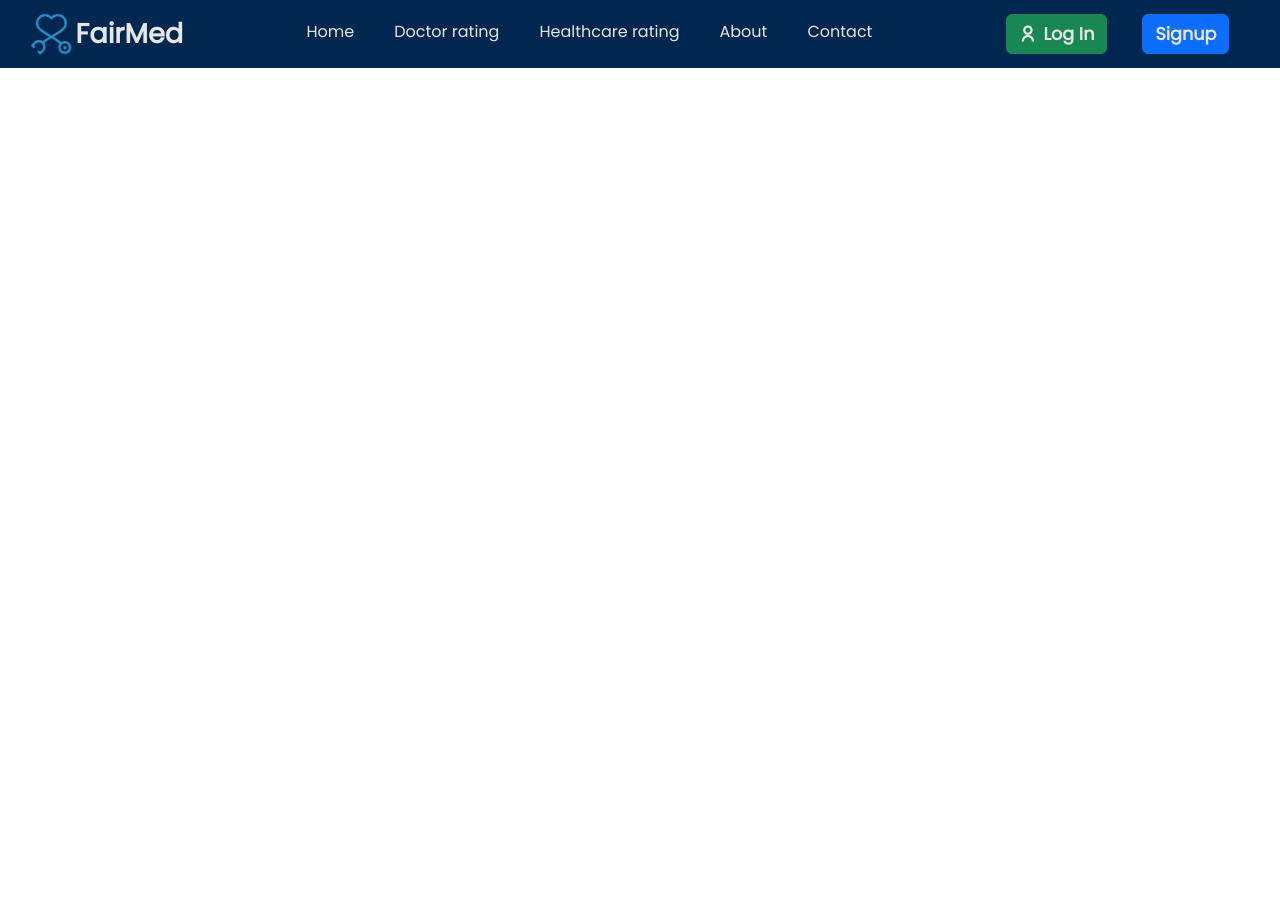
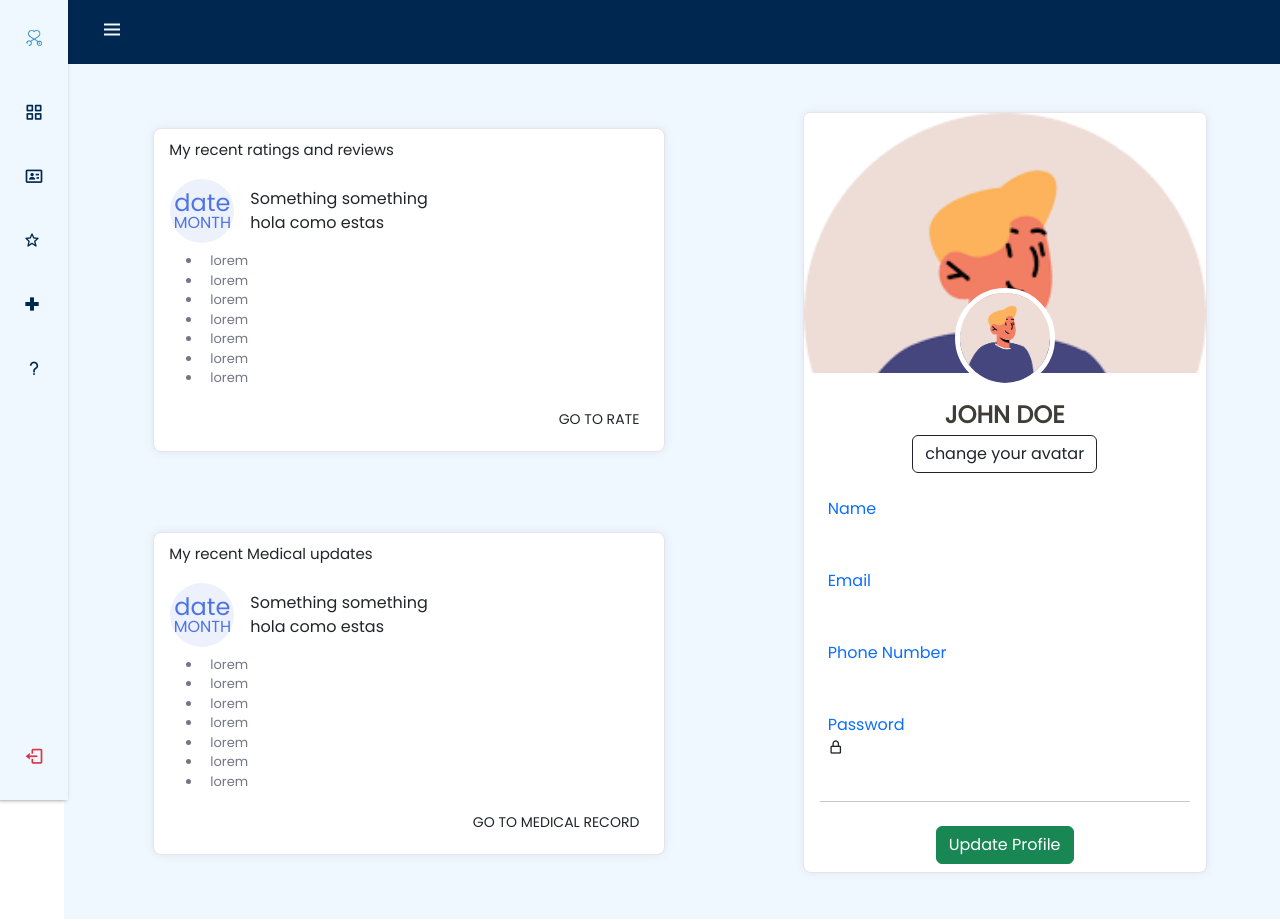
Before and after one commit to SalmanAliGithub/FairMED-Code-Base, a React (Create React App) app: page /physician-dashboard in a window 1280 px wide. Before the commit this address had no page. Before the commit the page ends 800 px from the top, so only its background shows below. Built offline with nearby package versions, Linux system fonts and the light colour scheme; no server answers; the HTML template or start-up script is replaced by a standard one.

Commit message:
Login update

```diff
--- a/src/App.js
+++ b/src/App.js
@@ -1,26 +1,25 @@
-import {BrowserRouter, Routes, Route} from 'react-router-dom';
-import Aboutus from './Pages/Aboutus';
-import Home from './Pages/Home';
-import NoPage from './Pages/NoPage';
-import Contact from './Pages/Contact';
-import './App.css';
-import PatientDashboard from './Pages/PatientDashboard';
-import DoctorDashboard from './Pages/DoctorDashboard';
-import FAQ from './Pages/FAQ';
-import DoctorRating from './Pages/DoctorRating';
-import HealthcareRating from './Pages/HealthcareRating';
-import ViewDoctor from './Pages/ViewDoctor';
-import ModalBody from 'react-bootstrap/esm/ModalBody';
-import SignUp from './Components/SignUp/SignUp';
-import Login from './Components/Login/Login';
-import MyMedicalRecord from './Pages/MyMedicalRecord';
-import Support from './Pages/Support';
-import SupportDoc from './Pages/SupportDoc';
-import PdashboardDrate from './Pages/PdashboardDrate';
-import PdashboardHrate from './Pages/PdashboardHrate';
-import ViewDoctorDashboard from './Pages/ViewDoctorDashboard';
+import { BrowserRouter, Routes, Route } from "react-router-dom";
+import Aboutus from "./Pages/Aboutus";
+import Home from "./Pages/Home";
+import NoPage from "./Pages/NoPage";
+import Contact from "./Pages/Contact";
+import "./App.css";
+import PatientDashboard from "./Pages/PatientDashboard";
+import DoctorDashboard from "./Pages/DoctorDashboard";
+import FAQ from "./Pages/FAQ";
+import DoctorRating from "./Pages/DoctorRating";
+import HealthcareRating from "./Pages/HealthcareRating";
+import ViewDoctor from "./Pages/ViewDoctor";
+import ModalBody from "react-bootstrap/esm/ModalBody";
+import SignUp from "./Components/SignUp/SignUp";
+import Login from "./Components/Login/Login";
+import MyMedicalRecord from "./Pages/MyMedicalRecord";
+import Support from "./Pages/Support";
+import SupportDoc from "./Pages/SupportDoc";
+import PdashboardDrate from "./Pages/PdashboardDrate";
+import PdashboardHrate from "./Pages/PdashboardHrate";
+import ViewDoctorDashboard from "./Pages/ViewDoctorDashboard";
 function App() {
-
   return (
     <div>
       <BrowserRouter>
@@ -30,27 +29,44 @@ function App() {
           <Route path="/aboutus" element={<Aboutus />}></Route>
           <Route path="/contact" element={<Contact />}></Route>
           <Route path="*" element={<NoPage />}></Route>
-          <Route path="/patient-dashboard" element={<PatientDashboard />}></Route>
-          <Route path="/doctor-dashboard" element={<DoctorDashboard />}></Route>
+          <Route
+            path="/patient-dashboard"
+            element={<PatientDashboard />}
+          ></Route>
+          <Route
+            path="/physician-dashboard"
+            element={<DoctorDashboard />}
+          ></Route>
           <Route path="/FAQ" element={<FAQ />}></Route>
-          <Route path="/doctor-rating" element={<DoctorRating/>}></Route>
-          <Route path="/view-doctor" element={<ViewDoctor/>}></Route>
-          <Route path="/healthcare-rating" element={<HealthcareRating/>}></Route>
+          <Route path="/doctor-rating" element={<DoctorRating />}></Route>
+          <Route path="/view-doctor" element={<ViewDoctor />}></Route>
+          <Route
+            path="/healthcare-rating"
+            element={<HealthcareRating />}
+          ></Route>
           <Route exact path="/login" element={<Login />}></Route>
           <Route exact path="/signup" element={<SignUp />}></Route>
           <Route exact path="/support" element={<Support />}></Route>
-          <Route path='/my-medical-record' element={<MyMedicalRecord />}></Route>
-          <Route path='/support-doctor' element={<SupportDoc />}></Route>
-          <Route path='/dashboard-doctor-rate' element={<PdashboardDrate />}></Route>
-          <Route path='/dashboard-healthcare-rate' element={<PdashboardHrate />}></Route>
-          <Route path='/view-doctor-dashboard' element={<ViewDoctorDashboard />}></Route>
+          <Route
+            path="/my-medical-record"
+            element={<MyMedicalRecord />}
+          ></Route>
+          <Route path="/support-doctor" element={<SupportDoc />}></Route>
+          <Route
+            path="/dashboard-doctor-rate"
+            element={<PdashboardDrate />}
+          ></Route>
+          <Route
+            path="/dashboard-healthcare-rate"
+            element={<PdashboardHrate />}
+          ></Route>
+          <Route
+            path="/view-doctor-dashboard"
+            element={<ViewDoctorDashboard />}
+          ></Route>
         </Routes>
       </BrowserRouter>
-
-
     </div>
-
-
   );
 }
 
--- a/src/Components/Login/Login.jsx
+++ b/src/Components/Login/Login.jsx
@@ -4,10 +4,12 @@ import { useNavigate } from 'react-router-dom/dist';
 
 function Login() {
   const [isUsingEmail, setIsUsingEmail] = useState(true);
-  const [activeButton, setActiveButton] = useState('patient');
+  const [activeButton, setActiveButton] = useState('');
   const log_url = `http://127.0.0.1:8000/login/${activeButton}/`
   const [isDoctor, setIsDoctor] = useState(false);
   const navigate = useNavigate()
+
+  console.log(activeButton)
 
 
   const [formData, setFormData] = useState({
@@ -43,7 +45,7 @@ function Login() {
   const handleSubmit = async () => {
     loginUser()
     await new Promise(resolve => setTimeout(resolve, 2000));
-    navigate('/patient-dashboard')
+    navigate(`/${activeButton}-dashboard`)
   }
 
 
@@ -94,6 +96,7 @@ function Login() {
                           <input
                             type="email"
                             name ="email"
+                            disabled= {activeButton ? false : true}
                             className="form-control"
                             id="floatingInput"
                             onChange={handleChange}
@@ -103,6 +106,7 @@ function Login() {
                           <input
                             type="tel"
                             name='phone'
+                            disabled= {activeButton ? false : true}
                             className="form-control"
                             id="floatingInput"
                             placeholder="Phone number"
@@ -117,6 +121,7 @@ function Login() {
                         <input
                           type="password"
                           name='password'
+                          disabled= {activeButton ? false : true}
                           className="form-control"
                           id="floatingPassword"
                           placeholder="Password"
@@ -126,6 +131,7 @@ function Login() {
                       </div>
                       <div className="d-grid">
                       <button
+                        disabled= {activeButton ? false : true}
                         className="btn btn-lg btn-primary btn-signup text-uppercase fw-bold mb-2"
                         type="submit"
                       >
--- a/src/Pages/DoctorDashboard.js
+++ b/src/Pages/DoctorDashboard.js
@@ -1,16 +1,157 @@
-import React from 'react'
-import Profile from '../Components/Profile/Profile'
-import Sidebardoc from '../Components/Sidebar/Sidebardoc'
-
+import React, { useEffect, useState } from "react";
+import Profile from "../Components/Profile/Profile";
+import Sidebardoc from "../Components/Sidebar/Sidebardoc";
 
 function DoctorDashboard() {
+  const [data, setData] = useState([{ rate: "No Data", review: "No Data" }]);
+  const token = localStorage.getItem("access_token");
+  const url = `http://localhost:8000/review/recent/`;
+  console.log(typeof data);
+  useEffect(() => {
+    fetch(url, {
+      method: "GET",
+      headers: {
+        Authorization: `Bearer ${token}`,
+        "Content-Type": "application/json",
+      },
+    })
+      .then((res) => {
+        if (!res.ok) {
+          throw new Error(`HTTP Error! Status: ${res.status}`);
+        } else {
+          return res.json();
+        }
+      })
+      .then((data) => {
+        setData(data);
+      });
+  }, [token, url]);
+
+  console.log(data);
+
   return (
-    <div>
-     <div className="bg-black ">
+    <div className="con">
+      <div className="sidebar-container">
         <Sidebardoc />
-       </div>
+      </div>
+      <div className="dashboard-maincontent d-flex justify-content-evenly flex-wrap ">
+        <div className="patient-recent-activity">
+          <div className="patient-recent-activity-rating">
+            <div class="card card-margin">
+              <div class="card-header no-border">
+                <h5 class="card-title">My recent ratings and reviews</h5>
+              </div>
+              <div class="card-body pt-0">
+                <div class="widget">
+                  <div class="widget-title-wrapper">
+                    <div class="widget-date-primary">
+                      <span class="widget-date-day">date</span>
+                      <span class="widget-date-month">month</span>
+                    </div>
+                    <div class="widget-info">
+                      <span class="widget-49-pro-title">
+                        Something something
+                      </span>
+                      <span class="widget-time">hola como estas</span>
+                    </div>
+                  </div>
+                  <ul class="widget-rating">
+                    <li class="widget-item">
+                      <span>lorem</span>
+                    </li>
+                    <li class="widget-item">
+                      <span>lorem</span>
+                    </li>
+                    <li class="widget-item">
+                      <span>lorem</span>
+                    </li>
+                    <li class="widget-item">
+                      <span>lorem</span>
+                    </li>
+                    <li class="widget-item">
+                      <span>lorem</span>
+                    </li>
+                    <li class="widget-item">
+                      <span>lorem</span>
+                    </li>
+                    <li class="widget-item">
+                      <span>lorem</span>
+                    </li>
+                  </ul>
+                  <div class="widget-action">
+                    <a
+                      href="/rate-review"
+                      class="btn btn-sm btn-flash-border-primary"
+                    >
+                      Go to rate
+                    </a>
+                  </div>
+                </div>
+              </div>
+            </div>
+          </div>
+          <div className="patient-recent-activity-update">
+            <div class="card card-margin">
+              <div class="card-header no-border">
+                <h5 class="card-title">My recent Medical updates</h5>
+              </div>
+              <div class="card-body pt-0">
+                <div class="widget">
+                  <div class="widget-title-wrapper">
+                    <div class="widget-date-primary">
+                      <span class="widget-date-day">date</span>
+                      <span class="widget-date-month">month</span>
+                    </div>
+                    <div class="widget-info">
+                      <span class="widget-49-pro-title">
+                        Something something
+                      </span>
+                      <span class="widget-time">hola como estas</span>
+                    </div>
+                  </div>
+                  <ul class="widget-rating">
+                    <li class="widget-item">
+                      <span>lorem</span>
+                    </li>
+                    <li class="widget-item">
+                      <span>lorem</span>
+                    </li>
+                    <li class="widget-item">
+                      <span>lorem</span>
+                    </li>
+                    <li class="widget-item">
+                      <span>lorem</span>
+                    </li>
+                    <li class="widget-item">
+                      <span>lorem</span>
+                    </li>
+                    <li class="widget-item">
+                      <span>lorem</span>
+                    </li>
+                    <li class="widget-item">
+                      <span>lorem</span>
+                    </li>
+                  </ul>
+                  <div class="widget-action">
+                    <a
+                      href="/my-medical-record"
+                      class="btn btn-sm btn-flash-border-primary"
+                    >
+                      Go to Medical Record
+                    </a>
+                  </div>
+                </div>
+              </div>
+            </div>
+          </div>
+        </div>
+
+        <div className="profile">
+          <Profile />
+        </div>
+      </div>
     </div>
-  )
+  );
 }
 
-export default DoctorDashboard
+export default DoctorDashboard;
```
